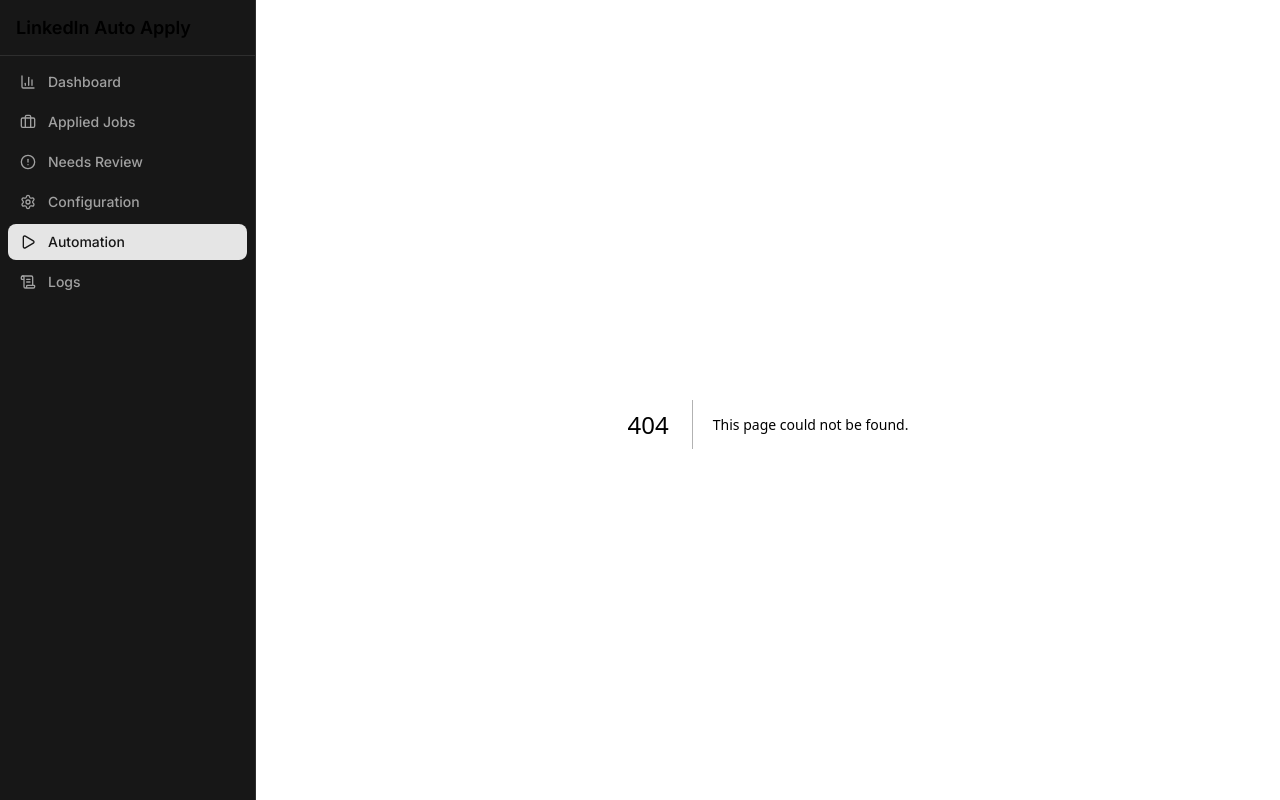
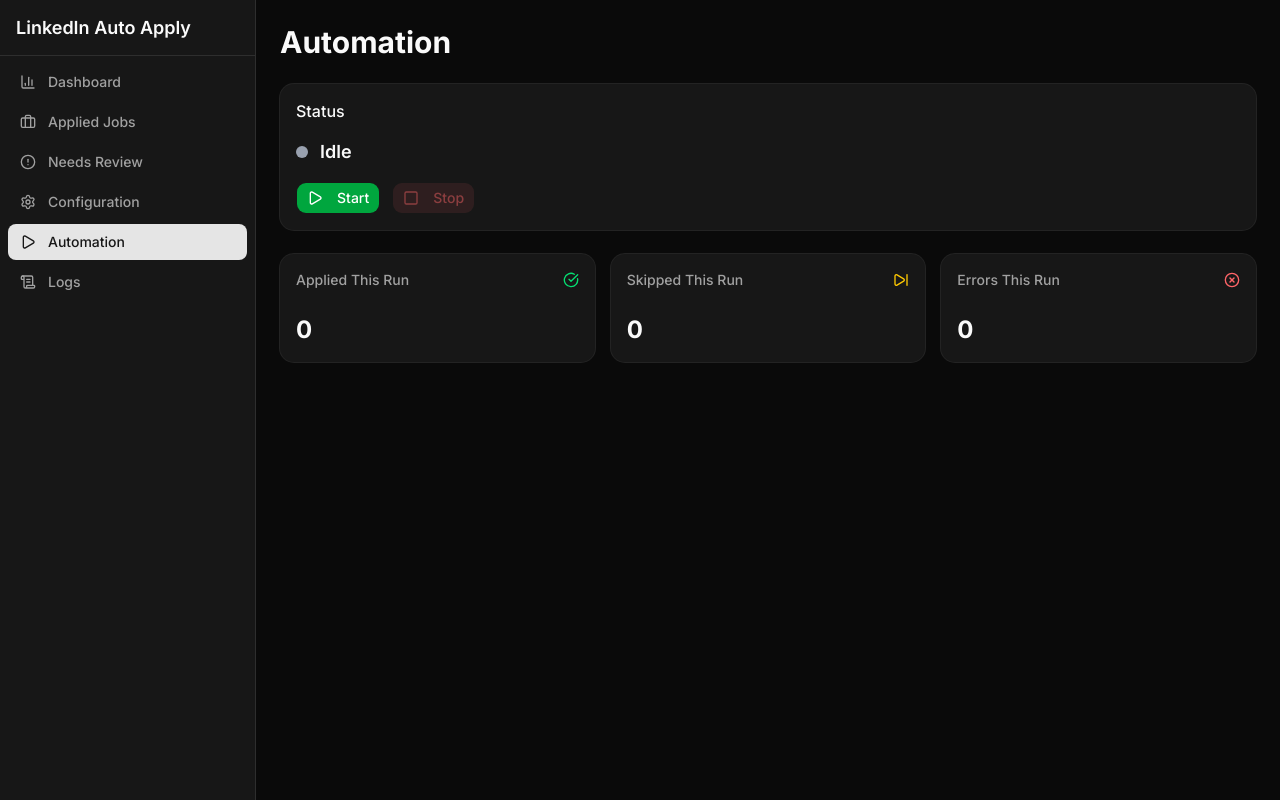
Before and after one commit to jtur671/linkedin-auto-apply, a Next.js app: page /automation in a window 1280 px wide. Before the commit this address had no page. Built offline with nearby package versions, Linux system fonts and the light colour scheme; no server answers.

Commit message:
feat: add automation control page with live status and start/stop controls

```diff
--- /dev/null
+++ b/src/app/automation/page.tsx
@@ -0,0 +1,65 @@
+"use client";
+import { useEffect, useState } from "react";
+import { Card, CardContent, CardHeader, CardTitle } from "@/components/ui/card";
+import { StatusIndicator } from "@/components/automation/status-indicator";
+import { ControlButtons } from "@/components/automation/control-buttons";
+import { CheckCircle, XCircle, SkipForward } from "lucide-react";
+
+interface AutomationState {
+  status: string;
+  currentJob: string | null;
+  applied: number;
+  skipped: number;
+  errors: number;
+}
+
+export default function AutomationPage() {
+  const [state, setState] = useState<AutomationState>({ status: "idle", currentJob: null, applied: 0, skipped: 0, errors: 0 });
+
+  useEffect(() => {
+    const poll = () => fetch("/api/automation").then(r => r.json()).then(setState).catch(() => {});
+    poll();
+    const interval = setInterval(poll, 2000);
+    return () => clearInterval(interval);
+  }, []);
+
+  async function handleStart() {
+    await fetch("/api/automation", { method: "POST", headers: { "Content-Type": "application/json" }, body: JSON.stringify({ action: "start" }) });
+    setState(s => ({ ...s, status: "running" }));
+  }
+
+  async function handleStop() {
+    await fetch("/api/automation", { method: "POST", headers: { "Content-Type": "application/json" }, body: JSON.stringify({ action: "stop" }) });
+    setState(s => ({ ...s, status: "stopping" }));
+  }
+
+  const statCards = [
+    { label: "Applied", value: state.applied, icon: CheckCircle, color: "text-green-400" },
+    { label: "Skipped", value: state.skipped, icon: SkipForward, color: "text-yellow-400" },
+    { label: "Errors", value: state.errors, icon: XCircle, color: "text-red-400" },
+  ];
+
+  return (
+    <div className="space-y-6">
+      <h2 className="text-3xl font-bold">Automation</h2>
+      <Card>
+        <CardHeader><CardTitle>Status</CardTitle></CardHeader>
+        <CardContent className="space-y-4">
+          <StatusIndicator status={state.status} currentJob={state.currentJob} />
+          <ControlButtons status={state.status} onStart={handleStart} onStop={handleStop} />
+        </CardContent>
+      </Card>
+      <div className="grid gap-4 grid-cols-3">
+        {statCards.map(card => (
+          <Card key={card.label}>
+            <CardHeader className="flex flex-row items-center justify-between space-y-0 pb-2">
+              <CardTitle className="text-sm font-medium text-muted-foreground">{card.label} This Run</CardTitle>
+              <card.icon className={`h-4 w-4 ${card.color}`} />
+            </CardHeader>
+            <CardContent><div className="text-2xl font-bold">{card.value}</div></CardContent>
+          </Card>
+        ))}
+      </div>
+    </div>
+  );
+}
--- /dev/null
+++ b/src/components/automation/control-buttons.tsx
@@ -0,0 +1,17 @@
+"use client";
+import { Button } from "@/components/ui/button";
+import { Play, Square } from "lucide-react";
+
+export function ControlButtons({ status, onStart, onStop }: { status: string; onStart: () => void; onStop: () => void }) {
+  const isRunning = status === "running" || status === "stopping";
+  return (
+    <div className="flex gap-3">
+      <Button onClick={onStart} disabled={isRunning} className="bg-green-600 hover:bg-green-700 text-white">
+        <Play className="h-4 w-4 mr-2" />Start
+      </Button>
+      <Button onClick={onStop} disabled={!isRunning} variant="destructive">
+        <Square className="h-4 w-4 mr-2" />Stop
+      </Button>
+    </div>
+  );
+}
--- /dev/null
+++ b/src/components/automation/status-indicator.tsx
@@ -0,0 +1,26 @@
+"use client";
+
+const statusConfig: Record<string, { color: string; label: string; pulse: boolean }> = {
+  idle: { color: "bg-gray-400", label: "Idle", pulse: false },
+  running: { color: "bg-green-400", label: "Running", pulse: true },
+  stopping: { color: "bg-yellow-400", label: "Stopping", pulse: true },
+  stopped: { color: "bg-gray-400", label: "Stopped", pulse: false },
+  error: { color: "bg-red-400", label: "Error", pulse: false },
+  captcha: { color: "bg-orange-400", label: "Captcha Detected", pulse: true },
+};
+
+export function StatusIndicator({ status, currentJob }: { status: string; currentJob: string | null }) {
+  const config = statusConfig[status] ?? { color: "bg-gray-400", label: status, pulse: false };
+  return (
+    <div className="space-y-2">
+      <div className="flex items-center gap-3">
+        <span className="relative flex h-3 w-3">
+          {config.pulse && <span className={`animate-ping absolute inline-flex h-full w-full rounded-full ${config.color} opacity-75`} />}
+          <span className={`relative inline-flex rounded-full h-3 w-3 ${config.color}`} />
+        </span>
+        <span className="text-lg font-semibold">{config.label}</span>
+      </div>
+      {currentJob && <p className="text-sm text-muted-foreground pl-6">Current: {currentJob}</p>}
+    </div>
+  );
+}
```
